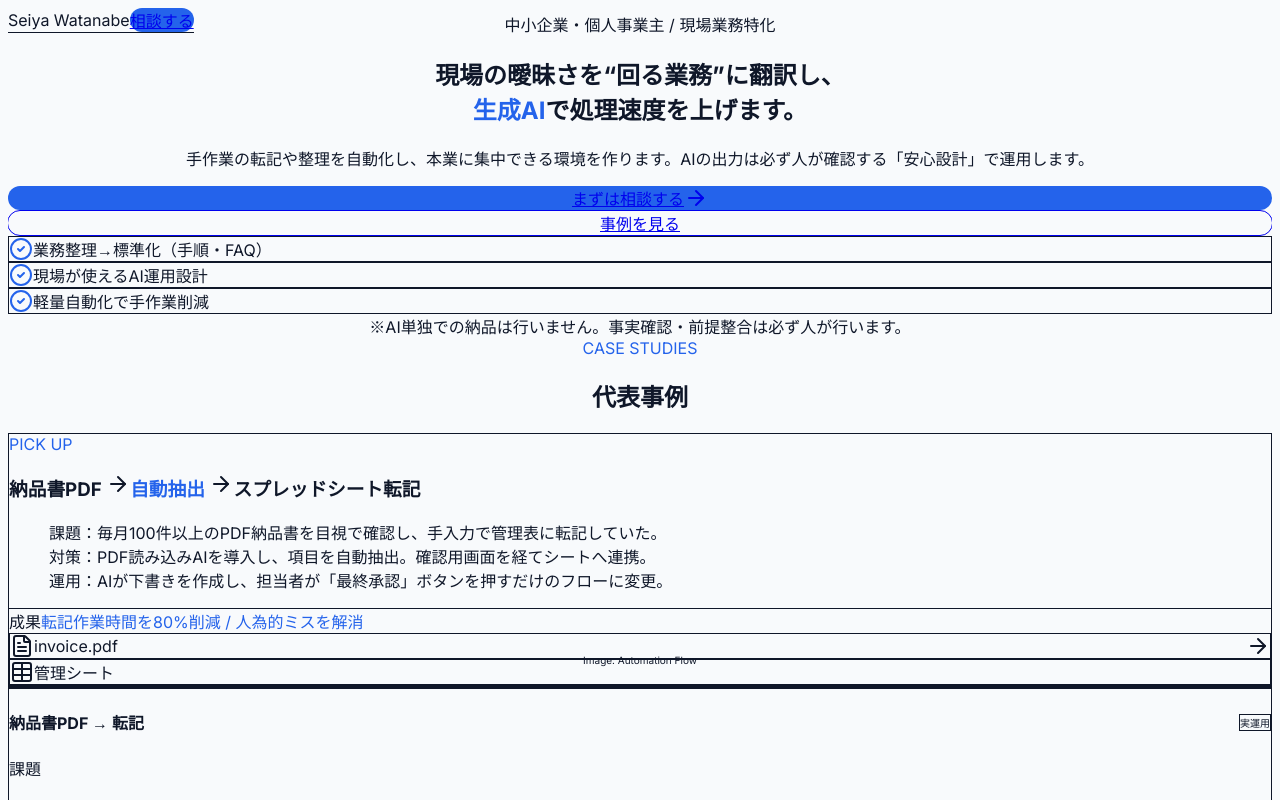
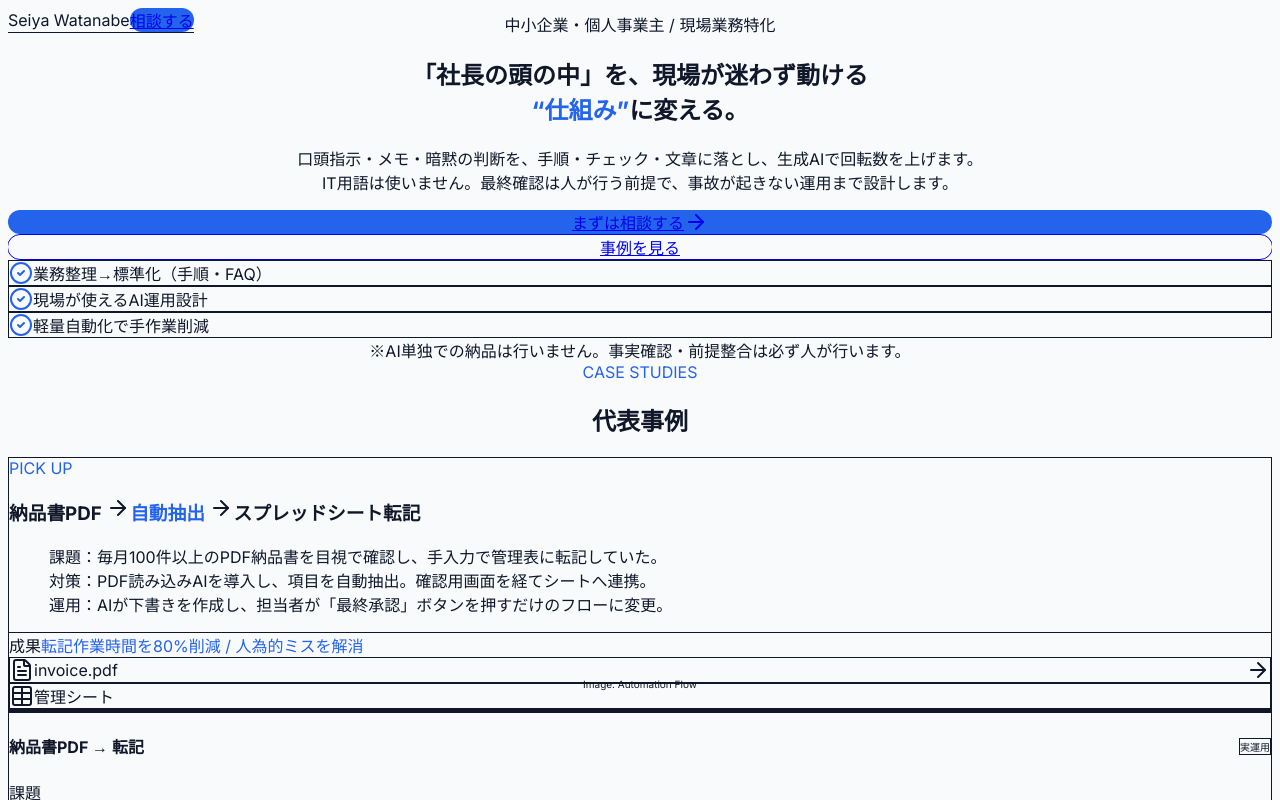
Before and after one commit to Sei-boop-star/portfolio, a Next.js app: page / in a window 1280 px wide. Shown: the top 800 px of the page. Built offline with nearby package versions, Linux system fonts and the light colour scheme.

Commit message:
update: Hero copy based on user feedback

```diff
--- a/app/layout.tsx
+++ b/app/layout.tsx
@@ -6,7 +6,7 @@ const inter = Inter({ subsets: ["latin"] });
 
 export const metadata: Metadata = {
   title: "渡邊聖也 | 業務改善・生成AI活用パートナー",
-  description: "現場の曖昧さを“回る業務”に翻訳し、生成AIで処理速度を上げます。中小企業・個人事業主向けの実践的DX支援。",
+  description: "「社長の頭の中」を、現場が迷わず動ける“仕組み”に変える。口頭指示・メモ・暗黙の判断を、手順・チェック・文章に落とし、運用を回転させます。",
 };
 
 export default function RootLayout({
--- a/components/Hero.tsx
+++ b/components/Hero.tsx
@@ -12,16 +12,16 @@ export default function Hero() {
                     </div>
 
                     <h1 className="text-3xl md:text-5xl font-bold leading-tight tracking-tight mb-6 text-slate-900">
-                        現場の曖昧さを
+                        「社長の頭の中」を、
                         <br className="hidden md:block" />
-                        “回る業務”に翻訳し、
+                        現場が迷わず動ける
                         <br />
-                        <span className="text-[hsl(var(--primary))]">生成AI</span>で処理速度を上げます。
+                        <span className="text-[hsl(var(--primary))]">“仕組み”</span>に変える。
                     </h1>
 
                     <p className="text-lg md:text-xl text-slate-600 mb-10 leading-relaxed max-w-2xl mx-auto">
-                        手作業の転記や整理を自動化し、本業に集中できる環境を作ります。<br className="hidden md:block" />
-                        AIの出力は必ず人が確認する「安心設計」で運用します。
+                        口頭指示・メモ・暗黙の判断を、手順・チェック・文章に落とし、生成AIで回転数を上げます。<br />
+                        IT用語は使いません。最終確認は人が行う前提で、事故が起きない運用まで設計します。
                     </p>
 
                     <div className="flex flex-col sm:flex-row items-center justify-center gap-4 mb-16">
```
